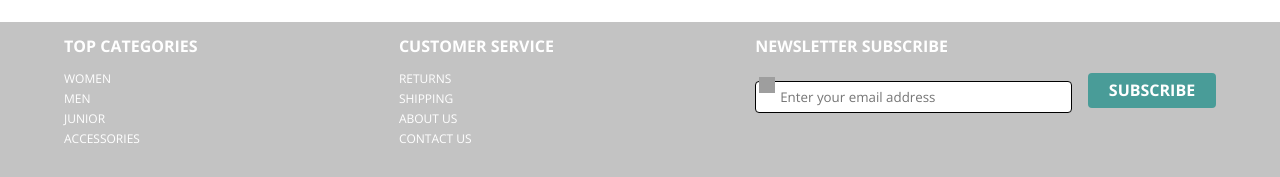
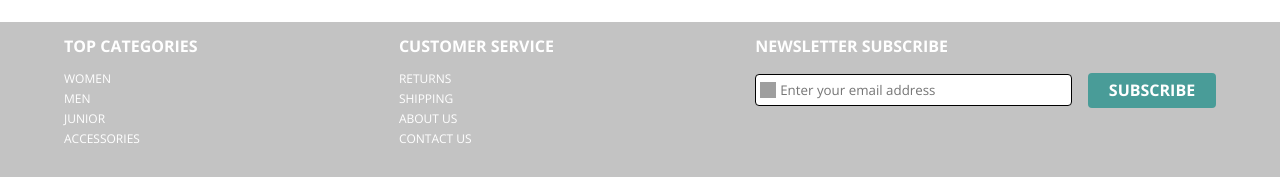
Before and after one commit to AlexSumenko/vaimo-fe-test, a React (Create React App) app: page / in a window 1280 px wide. Shown: the part 390-567 px from the top of the page. Built offline with nearby package versions, Linux system fonts and the light colour scheme; no server answers; grey boxes are pictures that could not be loaded.

Commit message:
added desktop styles

```diff
--- a/src/components/footer/Footer.scss
+++ b/src/components/footer/Footer.scss
@@ -59,12 +59,18 @@
     &-form {
       flex-direction: row;
       align-items: center;
-      justify-items: start;
+      align-content: flex-start;
 
       & input {
         margin-right: 1rem;
+        margin-bottom: 1rem;
         width: 80%;
       }
     }
   }
+
+  .email-icon {
+    top: 11px;
+    left: 5px;
+  }
 }
--- a/src/components/shared/images/image/Image.scss
+++ b/src/components/shared/images/image/Image.scss
@@ -1,5 +1,5 @@
 @import '../../../../assets/styles/variables';
 
-.product__image-image {
-  margin: 1rem;
+.product__image {
+  margin: 3rem 1rem;
 }
--- a/src/components/shared/singleProduct/SingleProduct.js
+++ b/src/components/shared/singleProduct/SingleProduct.js
@@ -9,12 +9,12 @@ import './SingleProduct.scss';
 const SingleProduct = props => {
   return (
     <div className='product'>
-      <div className='product__image'>
+      <div className='product__image-container'>
         <Image
-          imageClasses='product__image-image'
+          imageClasses='product__image'
           src={props.image}
-          height='120rem'
-          width='120rem'
+          height='180rem'
+          width='180rem'
           alt='Product'
         />
       </div>
--- a/src/components/shared/singleProduct/SingleProduct.scss
+++ b/src/components/shared/singleProduct/SingleProduct.scss
@@ -1,7 +1,7 @@
 @import '../../../assets/styles/variables';
 
 .product {
-  &__image {
+  &__image-container {
     border: 1px solid $vm-color-grey;
   }
 
```
Also changed, not shown: 1 other file (tests, documents, lock files or other folders).
